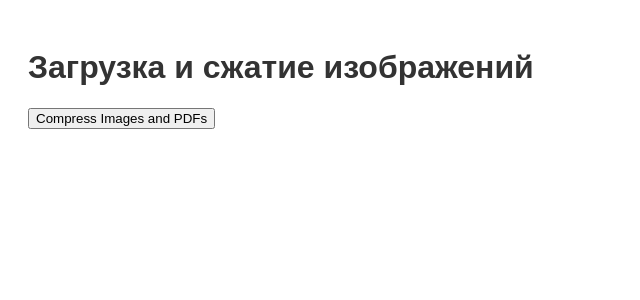
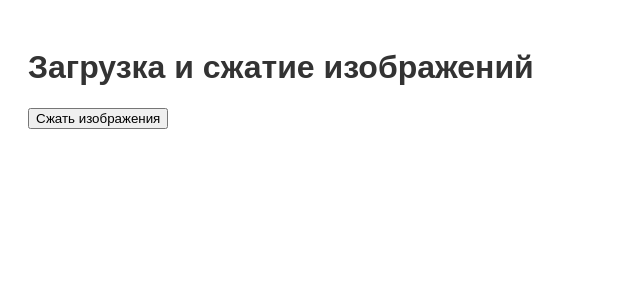
Before and after one commit to rjzns/practice-picture, a Flask app: page / in a window 1280 px wide. Shown: the top 300 px of the page, without its empty margins (0-640 px from the left). Run offline with Flask 3, Linux system fonts and the light colour scheme.

Commit message:
Новые файлы заимствуют имена у оригиналов, к оригиналам добавляется префикс, перемещение в новую папку отсутствует

```diff
--- a/app.py
+++ b/app.py
@@ -62,7 +62,7 @@ def compress_files():
         for file in files:
             file_path = os.path.join(app.config['UPLOAD_FOLDER'], file)
             file_ext = os.path.splitext(file)[1].lower()
-            original_file_path = os.path.join(app.config['UPLOAD_FOLDER'], f'_ориг_{file}')
+            original_file_path = os.path.join(app.config['UPLOAD_FOLDER'], f'_orig_{file}')
 
             if file_ext in SUPPORTED_FORMATS:
                 try:
--- a/templates/index.html
+++ b/templates/index.html
@@ -11,7 +11,7 @@
     <p class="error">{{ error }}</p>
     {% endif %}
     <form method="post" enctype="multipart/form-data">
-        <input type="submit" value="Compress Images and PDFs">
+        <input type="submit" value="Сжать изображения">
     </form>
 </body>
 </html>
```
